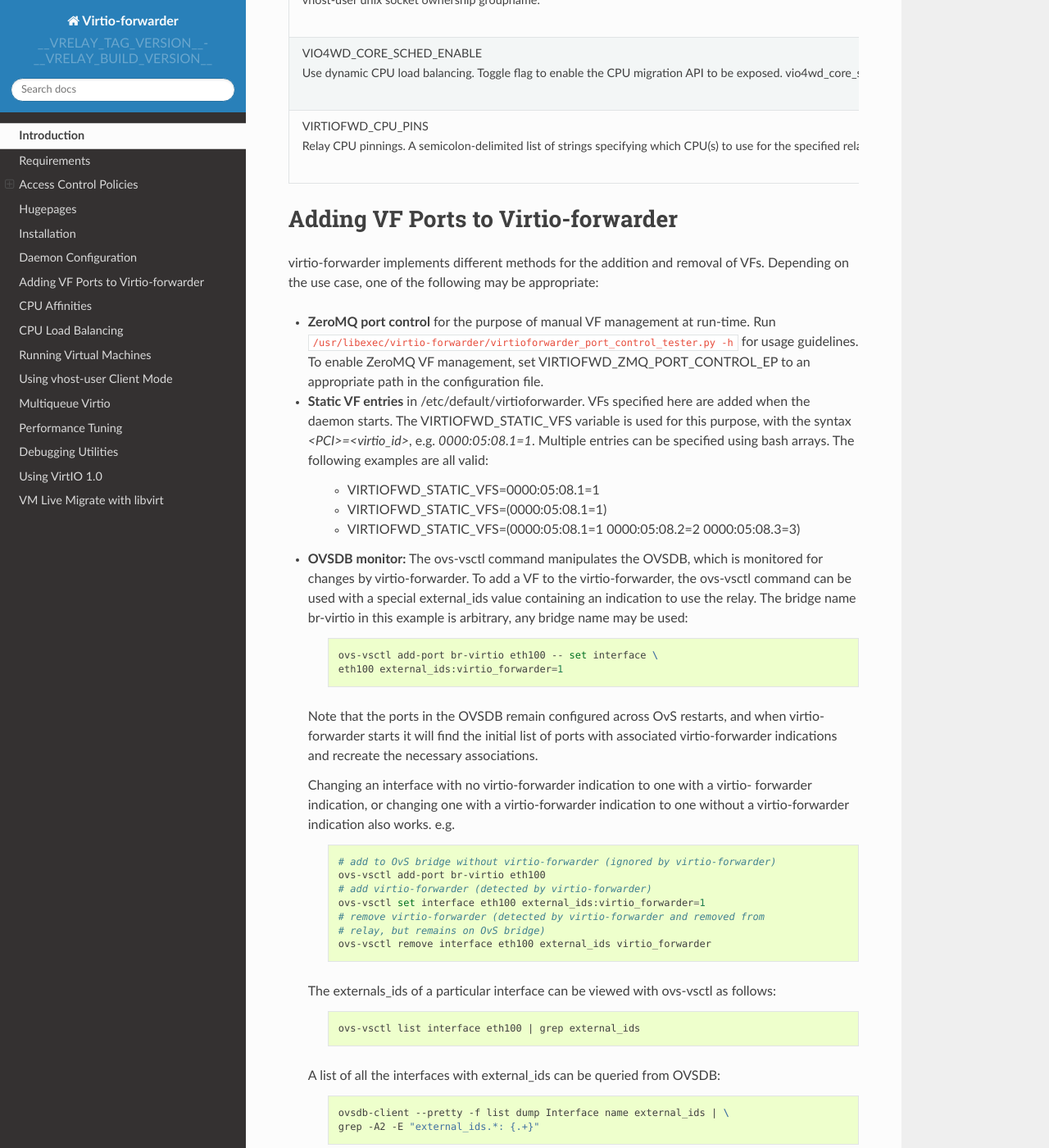
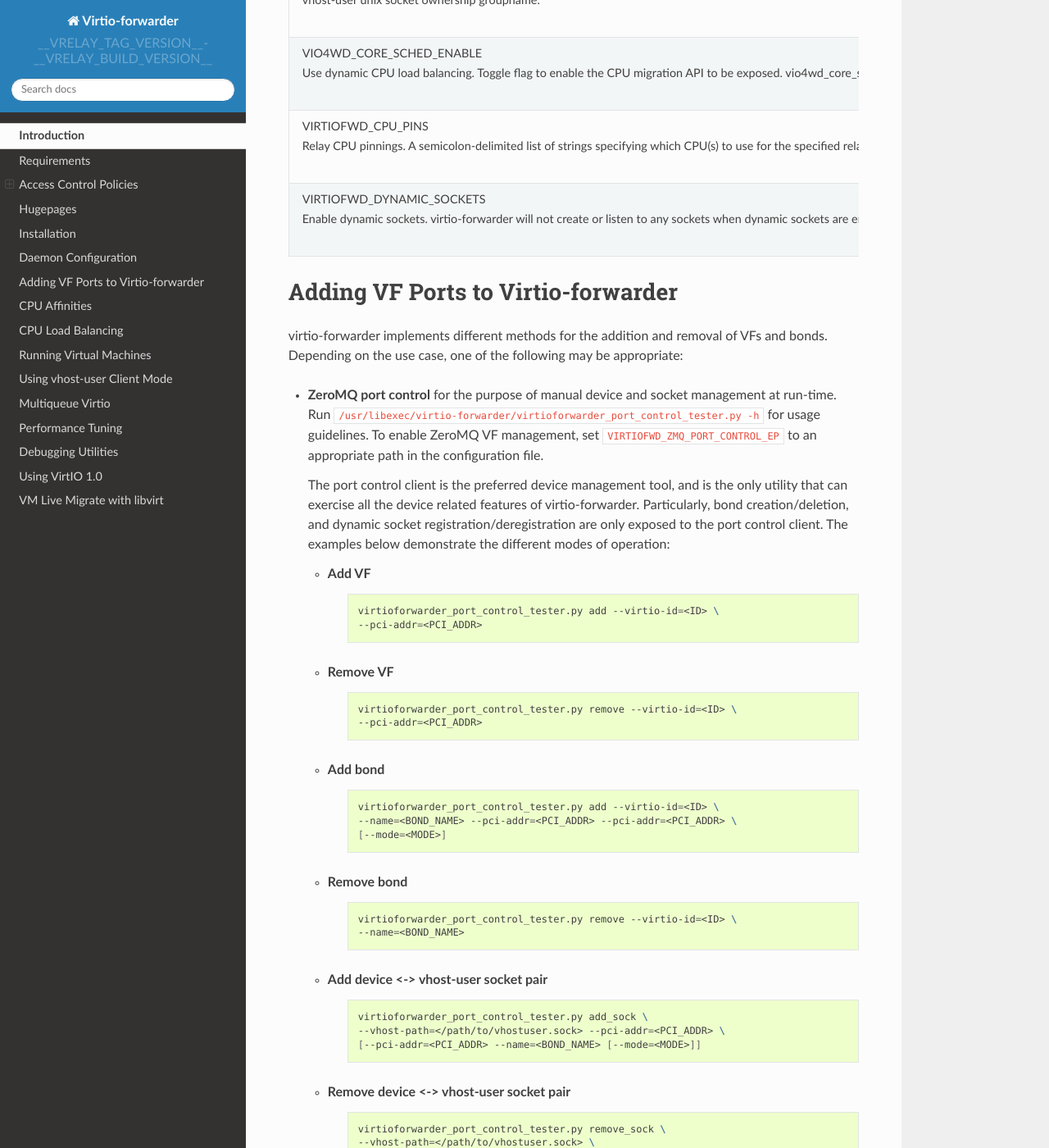
Before and after one commit to Netronome/virtio-forwarder, a Sphinx documentation site: the page built from doc/README.rst, in a window 1280 px wide and 1400 px high, scrolled down 3928 px. Shown: the whole window at 82% size. Built offline with Sphinx 7.4.7 and the Read the Docs theme 2.0.0, drawn with Linux system fonts in a browser that asks for light colours; some of the changed text lies outside the part shown.

Commit message:
Document bonding and dynamic socket usage

```diff
--- a/doc/README.rst
+++ b/doc/README.rst
@@ -204,19 +204,80 @@
 	      specifying which CPU(s) to use for the specified relay instances.
 	  - <vf>:<cpu>[,<cpu>]
 	  - None
+	* - | VIRTIOFWD_DYNAMIC_SOCKETS
+	    | Enable dynamic sockets. virtio-forwarder will not create or listen
+	      to any sockets when dynamic sockets are enabled. Instead, socket
+	      registration/deregistration must ensue through the ZMQ port control
+	      client.
+	  - true or false
+	  - false
 
 Adding VF Ports to Virtio-forwarder
 ===================================
-virtio-forwarder implements different methods for the addition and removal of VFs.
-Depending on the use case, one of the following may be appropriate:
+virtio-forwarder implements different methods for the addition and removal of
+VFs and bonds. Depending on the use case, one of the following may be
+appropriate:
 
-* **ZeroMQ port control** for the purpose of manual VF management at run-time. Run
-  ``/usr/libexec/virtio-forwarder/virtioforwarder_port_control_tester.py -h``
+* **ZeroMQ port control** for the purpose of manual device and socket management
+  at run-time. Run ``/usr/libexec/virtio-forwarder/virtioforwarder_port_control_tester.py -h``
   for usage guidelines. To enable ZeroMQ VF management, set
-  VIRTIOFWD_ZMQ_PORT_CONTROL_EP to an appropriate path in the configuration
+  ``VIRTIOFWD_ZMQ_PORT_CONTROL_EP`` to an appropriate path in the configuration
   file.
+
+  The port control client is the preferred device management tool, and is the
+  only utility that can exercise all the device related features of
+  virtio-forwarder. Particularly, bond creation/deletion, and dynamic socket
+  registration/deregistration are only exposed to the port control client.
+  The examples below demonstrate the different modes of operation:
+
+  - Add VF
+  	.. code:: bash
+
+  	  virtioforwarder_port_control_tester.py add --virtio-id=<ID> \
+  	  --pci-addr=<PCI_ADDR>
+
+  - Remove VF
+  	.. code:: bash
+
+  	  virtioforwarder_port_control_tester.py remove --virtio-id=<ID> \
+  	  --pci-addr=<PCI_ADDR>
+
+  - Add bond
+  	.. code:: bash
+
+  	  virtioforwarder_port_control_tester.py add --virtio-id=<ID> \
+  	  --name=<BOND_NAME> --pci-addr=<PCI_ADDR> --pci-addr=<PCI_ADDR> \
+  	  [--mode=<MODE>]
+
+  - Remove bond
+  	.. code:: bash
+
+  	  virtioforwarder_port_control_tester.py remove --virtio-id=<ID> \
+	  --name=<BOND_NAME>
+
+  - Add device <-> vhost-user socket pair
+  	.. code:: bash
+
+  	  virtioforwarder_port_control_tester.py add_sock \
+  	  --vhost-path=</path/to/vhostuser.sock> --pci-addr=<PCI_ADDR> \
+  	  [--pci-addr=<PCI_ADDR> --name=<BOND_NAME> [--mode=<MODE>]]
+
+  - Remove device <-> vhost-user socket pair
+  	.. code:: bash
+
+  	  virtioforwarder_port_control_tester.py remove_sock \
+  	  --vhost-path=</path/to/vhostuser.sock> \
+  	  (--pci-addr=<PCI_ADDR>|--name=<BOND_NAME>)
+
+  .. note::
+
+  	* A bond operation is assumed when multiple PCI addresses are provided.
+  	* Bond names are required to start with `net_bonding`.
+  	* Socket operations only apply if virtio-forwarder was started with the
+	  ``VIRTIOFWD_DYNAMIC_SOCKETS`` option enabled.
+
 * **Static VF entries** in /etc/default/virtioforwarder. VFs specified here are added
-  when the daemon starts. The VIRTIOFWD_STATIC_VFS variable is used for this
+  when the daemon starts. The ``VIRTIOFWD_STATIC_VFS`` variable is used for this
   purpose, with the syntax `<PCI>=<virtio_id>`, e.g. `0000:05:08.1=1`. Multiple
   entries can be specified using bash arrays. The following examples are all
   valid:
@@ -269,7 +330,7 @@
   		grep -A2 -E "external_ids.*: {.+}"
 
 * **Inter-process communication (IPC)** which implements a file monitor for VF
-  management. Set VIRTIOFWD_IPC_PORT_CONTROL in the configuration file to
+  management. Set ``VIRTIOFWD_IPC_PORT_CONTROL`` in the configuration file to
   non-null to enable.
 
 .. note::
@@ -286,10 +347,10 @@
 
 CPU Affinities
 ==============
-The VIRTIOFWD_CPU_PINS variable in the configuration file can be used to
+The ``VIRTIOFWD_CPU_PINS`` variable in the configuration file can be used to
 control VF relay CPU affinities. The format of the option is
 ``--virtio-cpu=<vf>:<cpu>[,<cpu>]``, where ``<cpu>`` must be a valid CPU enabled
-in the VIRTIOFWD_CPU_MASK configuration option. Specifying two CPUs for a
+in the ``VIRTIOFWD_CPU_MASK`` configuration option. Specifying two CPUs for a
 particular VF allows the VF-to-virtio and virtio-to-VF relay directions to be
 serviced by separate CPUs, enabling higher performance to a particular virtio
 endpoint in a VM. If a given VF is not bound to a CPU (or CPUs), then that VF
@@ -374,8 +435,8 @@
 
 	When starting the domain, make sure that the permissions are correctly
 	set on the relay vhost-user socket, as well as adding the required
-	permissions to the apparmor profile. The VIRTIOFWD_SOCKET_OWNER and
-	VIRTIOFWD_SOCKET_GROUP options in the configuration file can also be
+	permissions to the apparmor profile. The ``VIRTIOFWD_SOCKET_OWNER`` and
+	``VIRTIOFWD_SOCKET_GROUP`` options in the configuration file can also be
 	used to set the permissions on the vhostuser sockets.
 
 Using vhost-user Client Mode
```
